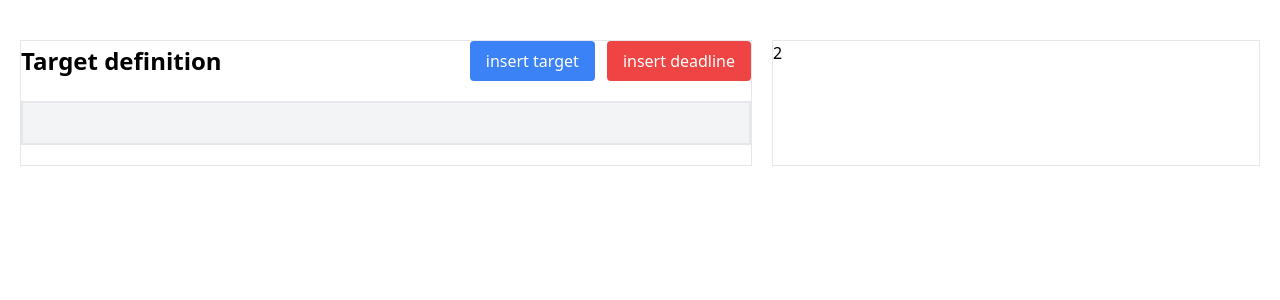
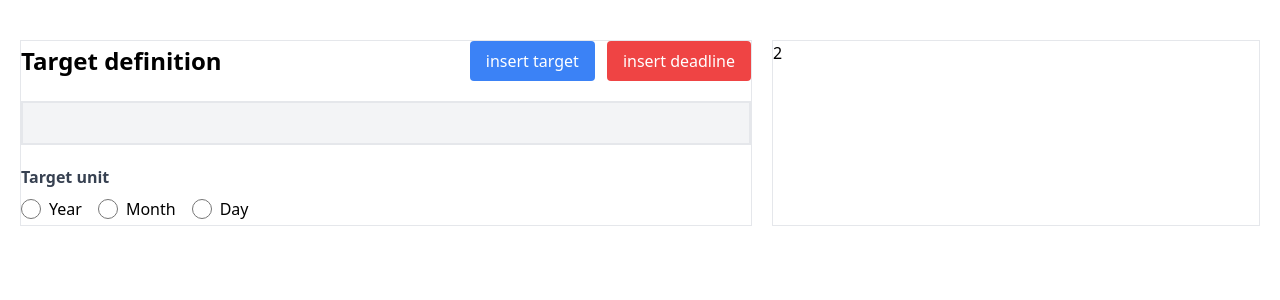
Before and after one commit to nikonenkoincodeit/nuxt-test, a Nuxt app: page / in a window 1280 px wide. Shown: the top 300 px of the page. Built offline with nearby package versions, Linux system fonts and the light colour scheme.

Commit message:
added component AppRadioButtonList

```diff
--- a/components/AppEditorForm.vue
+++ b/components/AppEditorForm.vue
@@ -13,6 +13,11 @@
       <AppSuggestions :cursorPosition="cursorPosition" />
       <AppInputTarget :cursorPosition="cursorPosition" />
     </form>
+    <AppRadioButtonList
+      label="Target unit"
+      :list="dateList"
+      @select-parameter="selectParameter"
+    />
   </div>
 </template>
 
@@ -20,6 +25,7 @@
 import { ref } from "vue";
 import AppSuggestions from "./AppSuggestions.vue";
 import AppInputTarget from "./AppInputTarget.vue";
+import AppRadioButtonList from "./AppRadioButtonList.vue";
 import { useEditorSettingsStore } from "~/stores/editor-settings";
 
 const editorSettingsStore = useEditorSettingsStore();
@@ -28,6 +34,12 @@ const inputText = ref("");
 const inputRef = ref(null);
 const spanRef = ref(null);
 const cursorPosition = ref({ top: 10, left: 0 });
+
+const dateList = [
+  { label: "Year", value: "year" },
+  { label: "Month", value: "month" },
+  { label: "Day", value: "day" },
+];
 
 const handleInput = (e) => {
   const lastChar = inputText.value.slice(-1);
@@ -49,6 +61,10 @@ const handleKeyDown = (event) => {
     editorSettingsStore.togglePopupTargetInput(false);
     editorSettingsStore.toggleListSuggestions(false);
   }
+};
+
+const selectParameter = (value) => {
+  console.log("value ", value);
 };
 </script>
 
--- /dev/null
+++ b/components/AppRadioButtonList.vue
@@ -0,0 +1,46 @@
+<template>
+  <div>
+    <label class="block font-bold text-gray-700 mb-2">{{ label }}</label>
+    <div>
+      <template v-for="(item, index) in list" :key="index">
+        <label class="inline-flex items-center mr-4">
+          <input
+            type="radio"
+            :value="item.value"
+            v-model="selectedValue"
+            @change="handleRadioChange"
+            class="form-radio text-indigo-600 h-5 w-5"
+          />
+          <span class="ml-2">{{ item.label }}</span>
+        </label>
+      </template>
+    </div>
+  </div>
+</template>
+
+  <script setup>
+import { ref } from "vue";
+
+defineProps({
+  label: {
+    type: String,
+    required: true,
+  },
+  list: {
+    type: Array,
+    required: true,
+  },
+});
+
+const emit = defineEmits(["select-parameter"]);
+
+const selectedValue = ref(null);
+
+const handleRadioChange = () => {
+  console.log(selectedValue.value);
+  emit("select-parameter", selectedValue.value);
+};
+</script>
+
+  <style scoped>
+</style>
```
